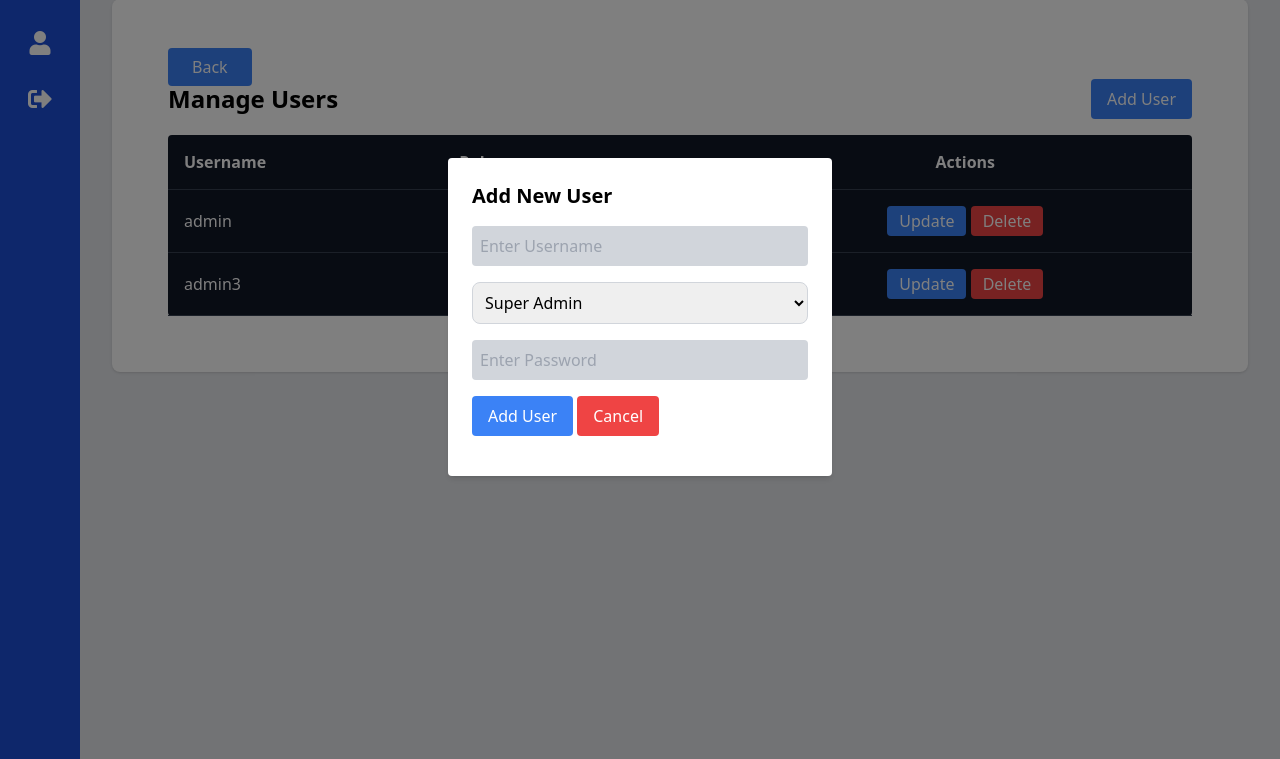
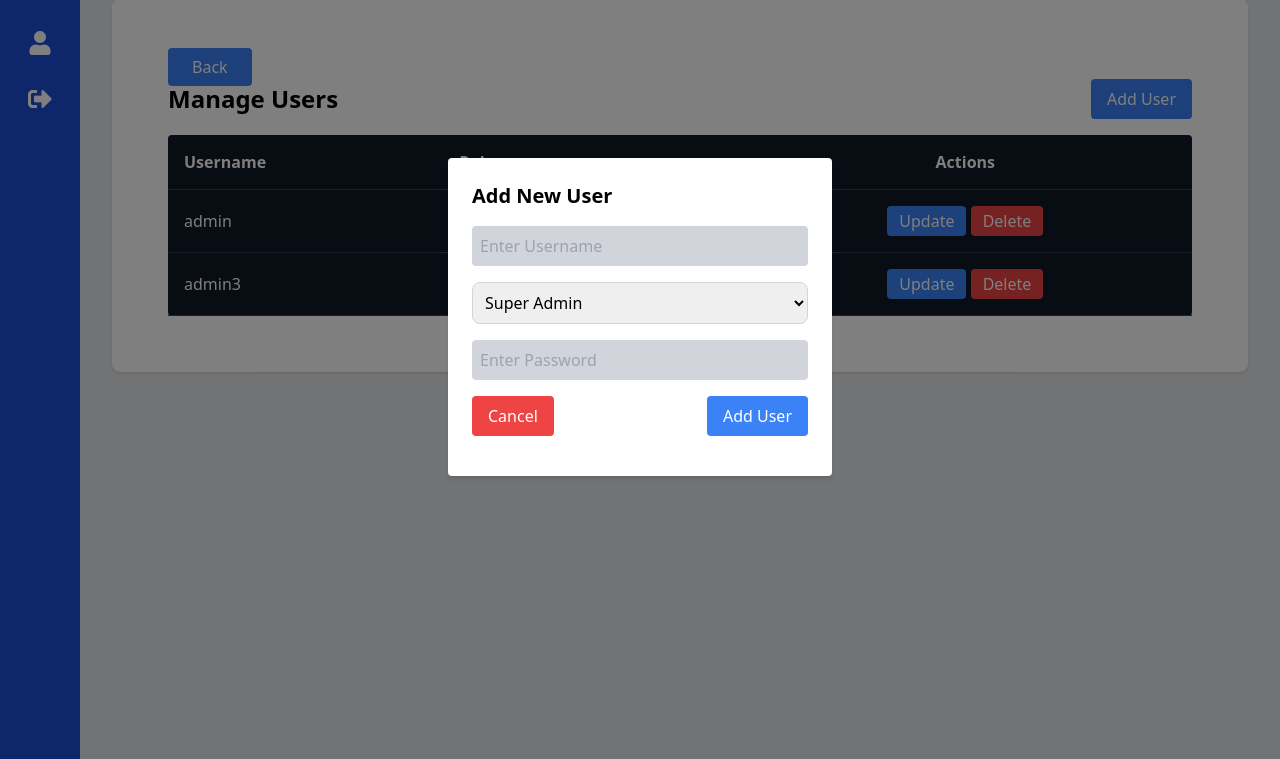
Before and after one commit to NishaAnjalin/CSC3132-Project, a PHP site: the page made by public/dashboard/dashboard.php in a window 1280 px wide, after a click on "Add User". Shown: the part 125-884 px from the top of the page. Run offline with PHP 8.4, Linux system fonts and the light colour scheme; the visitor is signed in with stand-in values (Sample User, id 1); data comes from the database, SQL or seed files in the repository; some libraries are stand-ins or nearby versions.

Commit message:
css modify

```diff
--- a/public/user/modals/change_password_modal.php
+++ b/public/user/modals/change_password_modal.php
@@ -15,7 +15,7 @@
     <div id="error_message" class="text-red-500 mb-4 hidden"></div>
     <div class="flex justify-between">
         <button type="button" onclick="closeModal()" class="bg-red-500 text-white px-4 py-2 rounded">Cancel</button>
-        <button type="submit" class="bg-green-500 text-white px-4 py-2 rounded">Update</button>
+        <button type="submit" class="bg-blue-500 text-white px-4 py-2 rounded">Update</button>
     </div>
 </form>
 
--- a/public/user/modals/manage_users_modal.php
+++ b/public/user/modals/manage_users_modal.php
@@ -82,8 +82,10 @@ $stmt->close();
                 <div class="mb-4">
                     <input type="password" name="password" placeholder="Enter Password" class="bg-gray-300 p-2 rounded w-full" required>
                 </div>
-                <button type="submit" class="bg-blue-500 text-white px-4 py-2 rounded">Add User</button>
-                <button type="button" onclick="closeModal()" class="bg-red-500 text-white px-4 py-2 rounded">Cancel</button>
+                <div class="flex justify-between">
+                    <button type="button" onclick="closeModal()" class="bg-red-500 text-white px-4 py-2 rounded">Cancel</button>
+                    <button type="submit" class="bg-blue-500 text-white px-4 py-2 rounded">Add User</button>
+                </div>
             </form>
         </div>
     </div>
@@ -110,8 +112,10 @@ $stmt->close();
                 <div class="mb-4">
                     <input type="password" name="password" placeholder="Enter Password" class="bg-gray-300 p-2 rounded w-full">
                 </div>
-                <button type="submit" class="bg-blue-500 text-white px-4 py-2 rounded">Update</button>
-                <button type="button" onclick="closeModal()" class="bg-red-500 text-white px-4 py-2 rounded">Cancel</button>
+                <div class="flex justify-between">
+                    <button type="button" onclick="closeModal()" class="bg-red-500 text-white px-4 py-2 rounded">Cancel</button>
+                    <button type="submit" class="bg-blue-500 text-white px-4 py-2 rounded">Update</button>
+                </div>
             </form>
         </div>
     </div>
```
Also changed, not shown: public/user/modals/manage_subjects_modal.php (+8 -4 lines).
